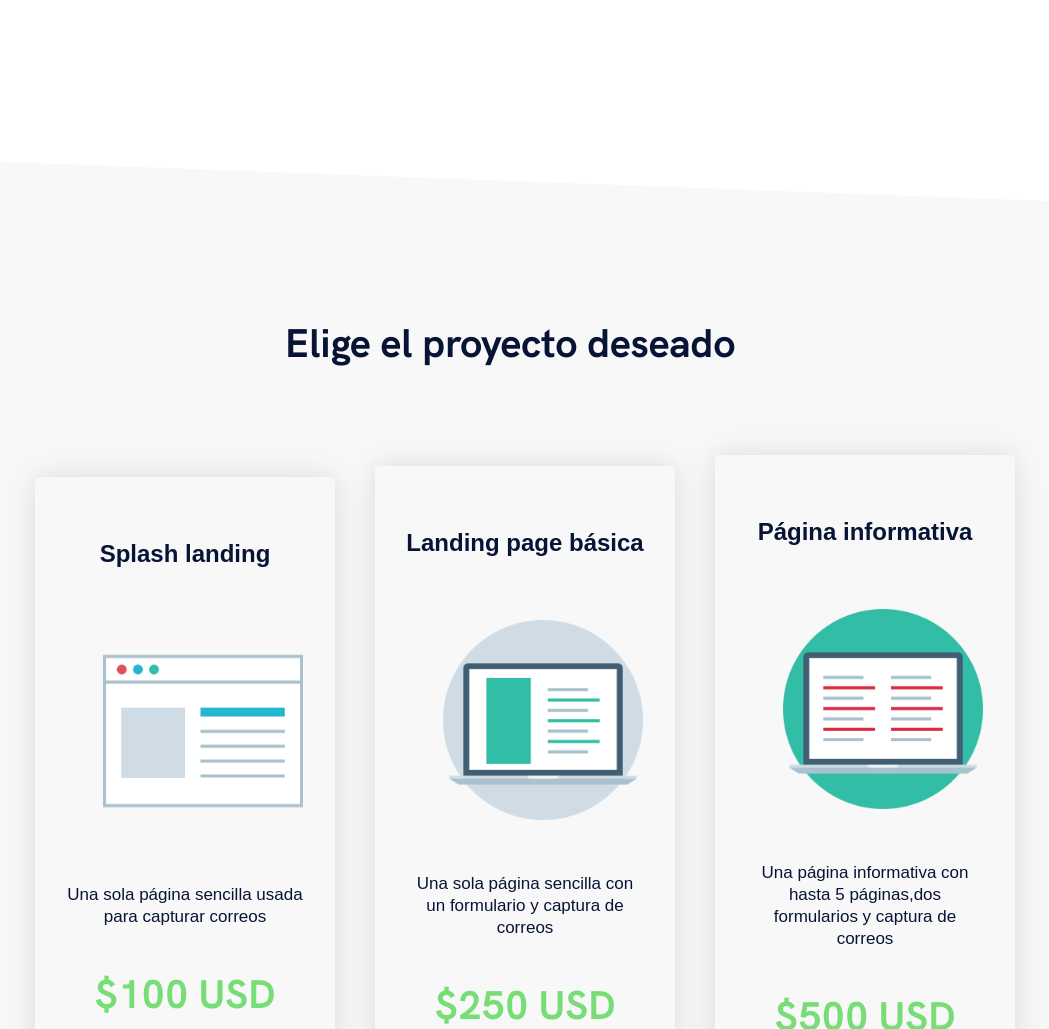
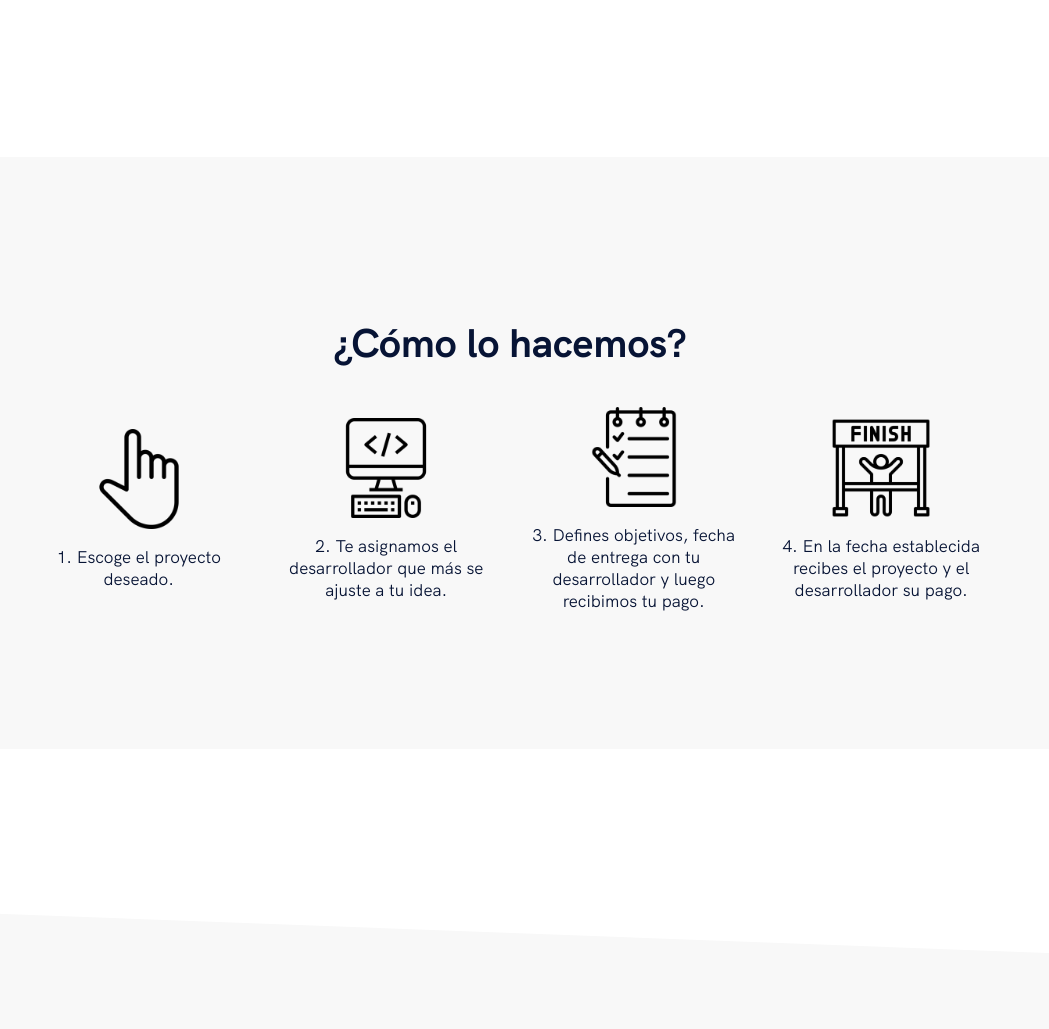
Before and after one commit to m121/mvpmaker, a Gatsby site: page / in a window 1280 px wide. Shown: the part 1286-2315 px from the top of the page, without its empty margins (130-1179 px from the left). Built offline with nearby package versions, Linux system fonts and the light colour scheme; Gatsby itself is replaced by a stand-in of ours.

Commit message:
se ha puesto la section como lo hacemos, con imagenes, se ha resuelto error doble click en crea tu proyecto ya boton

```diff
--- a/src/components/sections/header.js
+++ b/src/components/sections/header.js
@@ -38,7 +38,7 @@ const Header = () => {
             </h2>
             <HeaderForm >
 
-              <HeaderButton><Link style={{ textDecoration: 'none' , color: 'white' }} target="_blank" to="#start">Crea tu proyecto ya</Link></HeaderButton>
+              <HeaderButton><Link style={{ textDecoration: 'none' , color: 'white' }}  to="#start">Crea tu proyecto ya</Link></HeaderButton>
 
             </HeaderForm>
 
--- /dev/null
+++ b/src/components/sections/howto.js
@@ -0,0 +1,287 @@
+import React from "react"
+import styled, { css } from "styled-components";
+import { graphql, useStaticQuery, Link } from "gatsby"
+import { Container, Section } from "../global"
+import mano from "../../../src/images/product/mano.png";
+import lista from "../../../src/images/product/lista.png";
+import meta from "../../../src/images/product/meta.png";
+import codigo from "../../../src/images/product/codigo.png"
+
+const HowTo = () => {
+  const data = useStaticQuery(graphql`
+  query {
+    file(sourceInstanceName: { eq: "product" }, name: { eq: "home" }) {
+      childImageSharp {
+        fluid(maxWidth: 1000) {
+          ...GatsbyImageSharpFluid_tracedSVG
+        }
+      }
+    }
+  }
+`)
+
+
+  return (<Section id="start"><StyledSection>
+    <GetStartedContainer>
+    <GetStartedTitle>¿Cómo lo hacemos?</GetStartedTitle>
+      <FeaturesGrid>
+
+      <FeatureItem>
+      <StyledImage src={mano} width="20" alt="escoge_proyecto"/>
+      <CardDescripton>1. Escoge el proyecto deseado.</CardDescripton>
+
+      </FeatureItem>
+      <FeatureItem>
+      <StyledImage src={codigo} alt="asignar_desarrollador"/>
+      <CardDescripton>2. Te asignamos el desarrollador que más se ajuste a tu idea.</CardDescripton>
+
+    </FeatureItem>
+    <FeatureItem>
+    <StyledImage src={lista} alt="lista_objetivos"/>
+    <CardDescripton>3. Defines objetivos, fecha de entrega con tu desarrollador y luego recibimos tu pago.</CardDescripton>
+
+      </FeatureItem>
+      <FeatureItem>
+      <StyledImage src={meta} alt="meta_proyecto"/>
+    <CardDescripton>4. En la fecha establecida recibes el proyecto y el desarrollador su pago.</CardDescripton>
+
+      </FeatureItem>
+
+
+
+      </FeaturesGrid>
+    </GetStartedContainer>
+  </StyledSection></Section>)
+}
+
+export default HowTo
+
+const StyledSection = styled(Section)`
+  background-color: ${props => props.theme.color.background.light};
+
+`
+
+const FeatureTitle = styled.h4`
+  color: ${props => props.theme.color.primary};
+  letter-spacing: 0px;
+  line-height: 30px;
+  margin-bottom: 10px;
+`
+
+const GetStartedContainer = styled(Container)`
+  display: flex;
+  justify-content: center;
+  align-items: center;
+  flex-direction: column;
+  padding: 80px 0 40px;
+`
+
+const GetStartedTitle = styled.h3`
+  margin: 0 auto 32px;
+  display: flex;
+  justify-content: center;
+  margin: 0 auto 40px;
+  text-align: center;
+`
+
+
+
+export const CardGallery = styled.div`
+margin: 5px;
+border: 1px solid #ccc;
+float: left;
+width: 180px;
+`;
+
+
+export const CardWrapper = styled.div`
+  overflow: hidden;
+  padding: 0 0 32px;
+  margin: 48px auto 0;
+  width: 300px;
+  font-family: Quicksand, arial, sans-serif;
+  box-shadow: 0 0 20px rgba(0, 0, 0, 0.05), 0 0px 40px rgba(0, 0, 0, 0.08);
+  border-radius: 5px;
+`;
+
+export const CardHeader = styled.header`
+  padding-top: 32px;
+  padding-bottom: 32px;
+`;
+
+export const CardHeading = styled.h2`
+  font-size: 24px;
+  font-weight: bold;
+  text-align: center;
+`;
+
+export const CardBody = styled.div`
+  padding-right: 32px;
+  padding-left: 32px;
+`;
+
+export const CardFieldset = styled.fieldset`
+  position: relative;
+  padding: 0;
+  margin: 0;
+  border: 0;
+
+  & + & {
+    margin-top: 24px;
+  }
+
+  &:nth-last-of-type(2) {
+    margin-top: 32px;
+  }
+
+  &:last-of-type {
+    text-align: center;
+  }
+`;
+
+export const CardInput = styled.input`
+  padding: 7px 0;
+  width: 100%;
+  font-family: inherit;
+  font-size: 14px;
+  border-top: 0;
+  border-right: 0;
+  border-bottom: 1px solid #ddd;
+  border-left: 0;
+  transition: border-bottom-color 0.25s ease-in;
+
+  &:focus {
+    border-bottom-color: #e5195f;
+    outline: 0;
+  }
+`;
+
+export const CardIcon = styled.span`
+  color: #666;
+  cursor: pointer;
+  opacity: .25;
+  transition: opacity .25s ease-in;
+
+  &:hover {
+    opacity: .95;
+  }
+
+  ${props =>
+    props.big &&
+    css`
+      font-size: 26px;
+    `}
+
+  ${props =>
+    props.eye &&
+    css`
+      position: absolute;
+      top: 8px;
+      right: 0;
+    `}
+
+  ${props =>
+    props.small &&
+    css`
+      font-size: 14px;
+    `}
+`;
+
+export const CardDescripton = styled.p`
+text-align: center;
+`;
+export const CardDescriptonPrice = styled.h3`
+text-align: center;
+color : #77dd77
+`;
+
+export const CardOptions = styled.ul`
+  padding: 0;
+  margin: 16px 0 8px;
+  display: flex;
+  flex-direction: row;
+  flex-wrap: wrap;
+  align-items: center;
+  justify-content: center;
+  width: 100%;
+  list-style-type: none;
+`;
+
+export const CardOptionsItem = styled.li`
+  &:nth-of-type(n + 2) {
+    margin-left: 16px;
+  }
+`;
+
+export const CardButton = styled.a`
+  display: block;
+  width: 100%;
+  text-decoration:none;
+  padding: 12px 0;
+  font-family: inherit;
+  font-size: 14px;
+  font-weight: 700;
+  color: #fff;
+  background-color: #e5195f;
+  border: 0;
+  border-radius: 35px;
+  box-shadow: 0 10px 10px rgba(0, 0, 0, 0.08);
+  cursor: pointer;
+  transition: all 0.25s cubic-bezier(0.02, 0.01, 0.47, 1);
+
+  &:hover {
+    box-shadow: 0 15px 15px rgba(0, 0, 0, 0.16);
+    transform: translate(0, -5px);
+  }
+`;
+
+export const CardLink = styled.a`
+  display: inline-block;
+  font-size: 12px;
+  text-decoration: none;
+  color: #aaa;
+  padding : 20px;
+  border-bottom: 1px solid #ddd;
+  cursor: pointer;
+  transition: color 0.25s ease-in;
+
+  &:hover {
+    color: #777;
+  }
+`;
+
+
+
+const StyledImage = styled.img`
+  align-self: center;
+  justify-self: center;
+  width: 100px;
+  @media (max-width: ${props => props.theme.screen.md}) {
+    width: 400px;
+  }
+  @media (max-width: ${props => props.theme.screen.sm}) {
+    width: 70px;
+    display: none;
+  }
+`
+
+
+const FeaturesGrid = styled.div`
+  max-width: 950px;
+  display: grid;
+  grid-template-columns: 1fr 1fr 1fr 1fr;
+  margin: 0px auto;
+  grid-column-gap: 40px;
+  grid-row-gap: 35px;
+  @media (max-width: ${props => props.theme.screen.sm}) {
+    grid-template-columns: 1fr;
+    padding: 0 64px;
+  }
+`
+
+const FeatureItem = styled.div`
+  display: flex;
+  justify-content: center;
+  align-items: center;
+  flex-direction: column;
+`
--- a/src/pages/index.js
+++ b/src/pages/index.js
@@ -8,6 +8,7 @@ import Header from "../components/sections/header"
 import Features from "../components/sections/features"
 import Footer from "../components/sections/footer"
 import GetStarted from "../components/sections/getstarted"
+import HowTo from '../components/sections/howto'
 
 const IndexPage = () => (
   <Layout>
@@ -15,6 +16,7 @@ const IndexPage = () => (
     <Navigation />
     <Header />
     <Features />
+    <HowTo/>
      <GetStarted/>
     <Footer />
   </Layout>
```
Also changed, not shown: src/images/product/codigo.png (added), src/images/product/lista.png (added), src/images/product/mano.png (added), src/images/product/meta.png (added).
